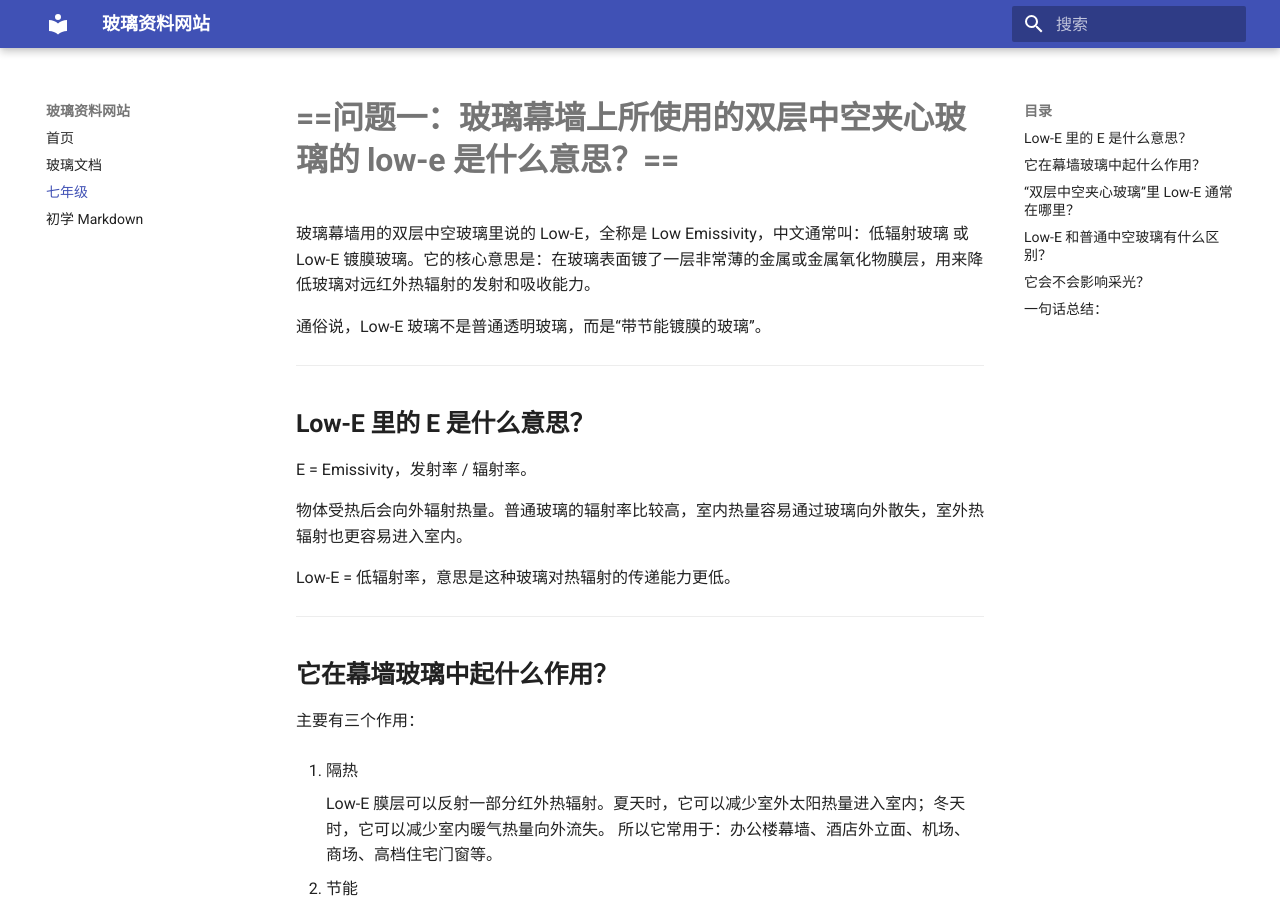
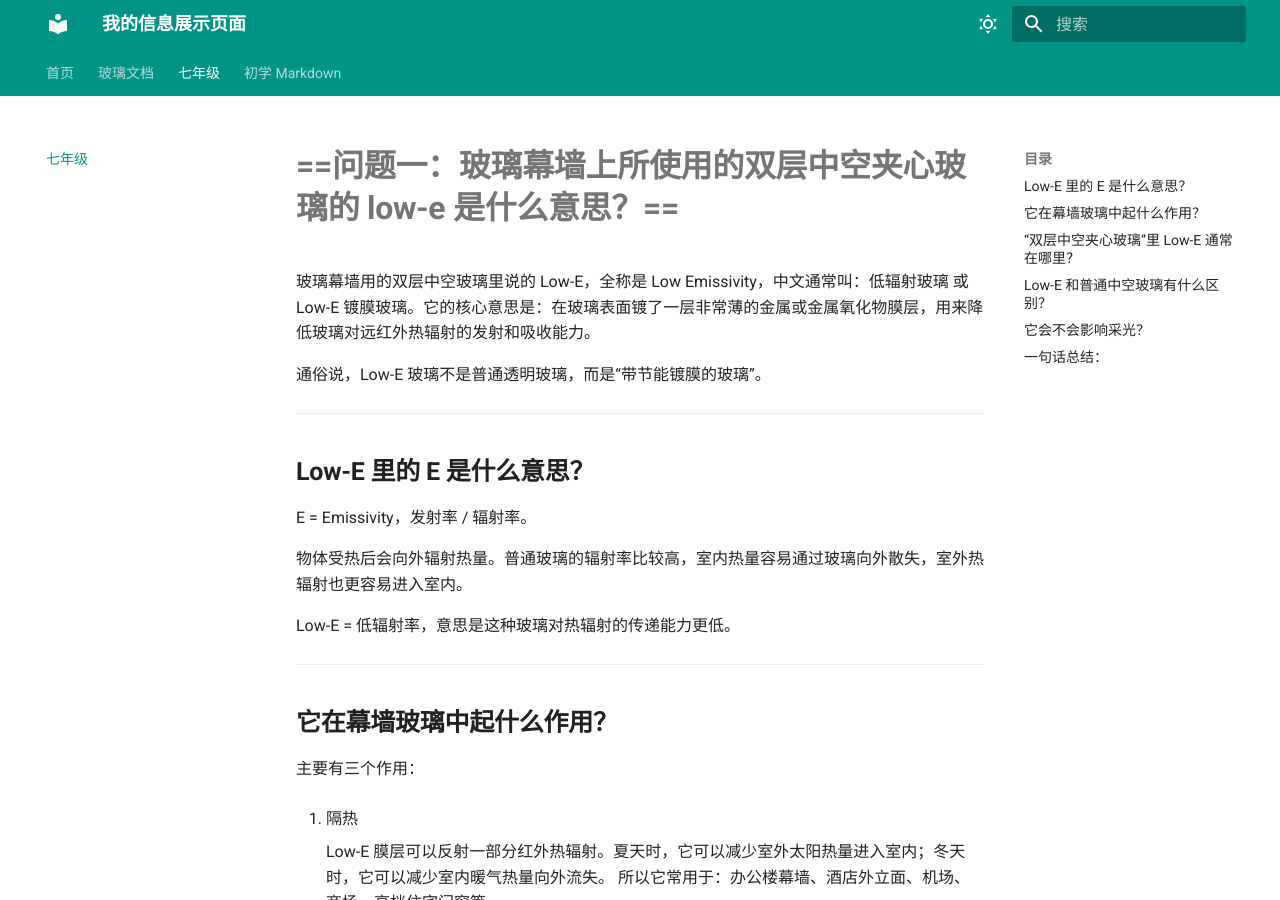
Before and after one commit to Jialong-FSM/pages, an MkDocs documentation site: the page built from docs/七年级.md, in a window 1280 px wide and 900 px high. Built offline with MkDocs 1.6.1 and Material for MkDocs 9.7.7, drawn with Linux system fonts in a browser that asks for light colours.

Commit message:
theme soul

```diff
--- a/mkdocs.yml
+++ b/mkdocs.yml
@@ -1,19 +1,51 @@
-site_name: 玻璃资料网站
+site_name: 我的信息展示页面
 
 theme:
   name: material
-  language: zh
+  language: zh                 # 将搜索框、下一页等全局界面汉化
 
+  # 1. 开启高级视觉特性（让网页动起来）
+  features:
+    - navigation.tabs          # 将左侧平淡的菜单移到顶部，变成高大上的“导航标签页”
+    - navigation.sections      # 侧边栏分组显示，层级更清晰
+    - navigation.top           # 右下角自动出现“回到顶部”的悬浮小火箭按钮
+    - header.autohide          # 往下滚动时顶栏自动隐藏，往上滚动时优雅滑出
+    - search.suggest           # 搜索框支持智能输入联想
+    - search.highlight         # 搜索结果关键词高亮显示
+
+  # 2. 注入色彩调色盘（亮色/暗色一键切换）
+  palette:
+    # 亮色模式（白天）
+    - media: "(prefers-color-scheme: light)"
+      scheme: default
+      primary: teal            # 主题色改为优雅的蓝绿色（非常适合科技/资料类网站）
+      accent: deep orange      # 悬浮高亮色使用亮眼的深橙色
+      toggle:
+        icon: material/weather-sunny
+        name: 切换到暗黑模式
+    # 暗色模式（黑夜）
+    - media: "(prefers-color-scheme: dark)"
+      scheme: slate            # 深色背景使用高级的石板灰
+      primary: teal
+      accent: deep orange
+      toggle:
+        icon: material/weather-night
+        name: 切换到亮色模式
+
+# 导航菜单
 nav:
   - 首页: index.md
   - 玻璃文档: bolli.md
   - 七年级: 七年级.md
   - 初学 Markdown: 初学markdown.md
 
+# 扩展插件（保留你的配置并增强）
 markdown_extensions:
   - toc:
-      permalink: true
-  - tables
+      permalink: true          # 标题右侧鼠标悬停时出现链接锚点
+  - tables                     # 完美支持复杂的 Markdown 表格排版
   - attr_list
   - md_in_html
-  - admonition
+  - admonition                 # 支持 !!! note 提示框
+  - pymdownx.details           # 开启高阶扩展：支持点击展开/折叠的隐藏面板
+  - pymdownx.superfences       # 开启高阶扩展：支持代码块一键复制按钮
```
